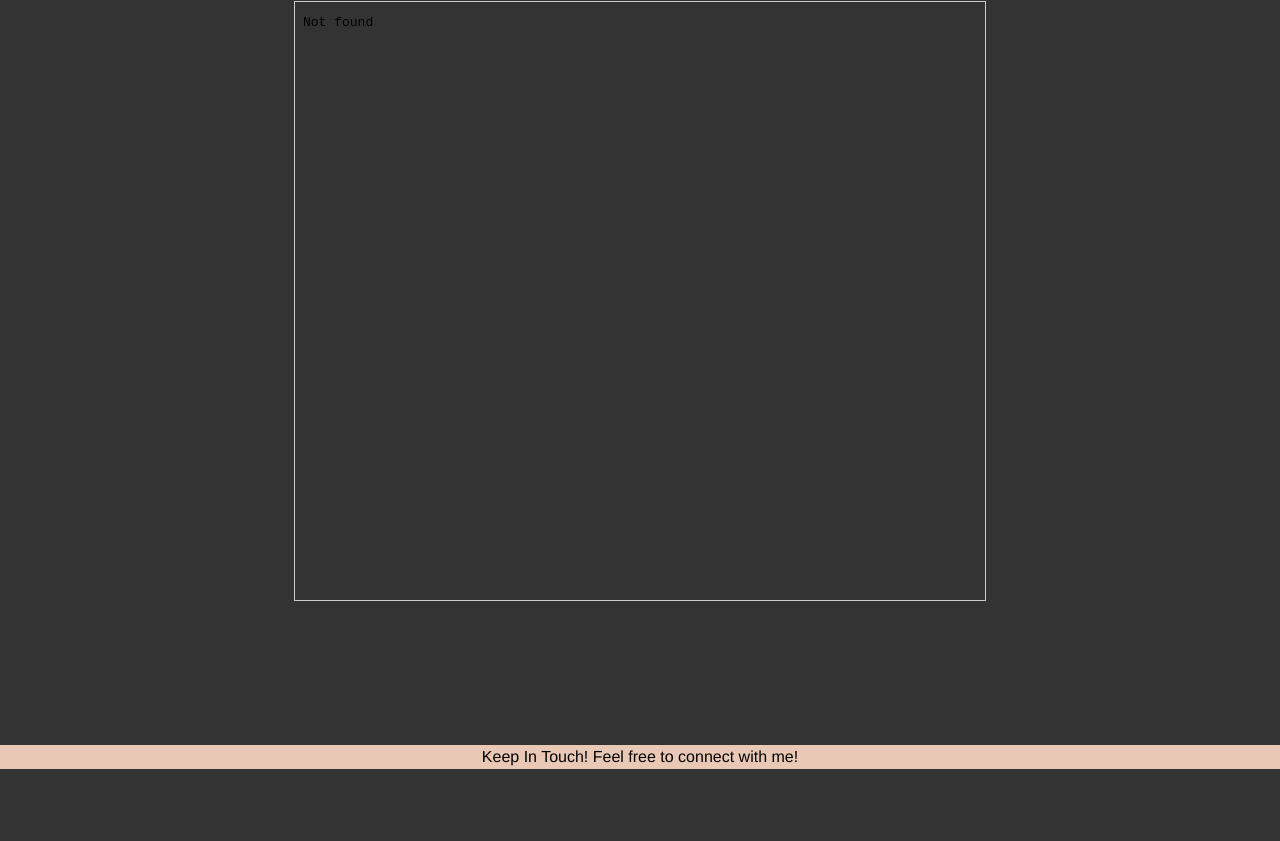
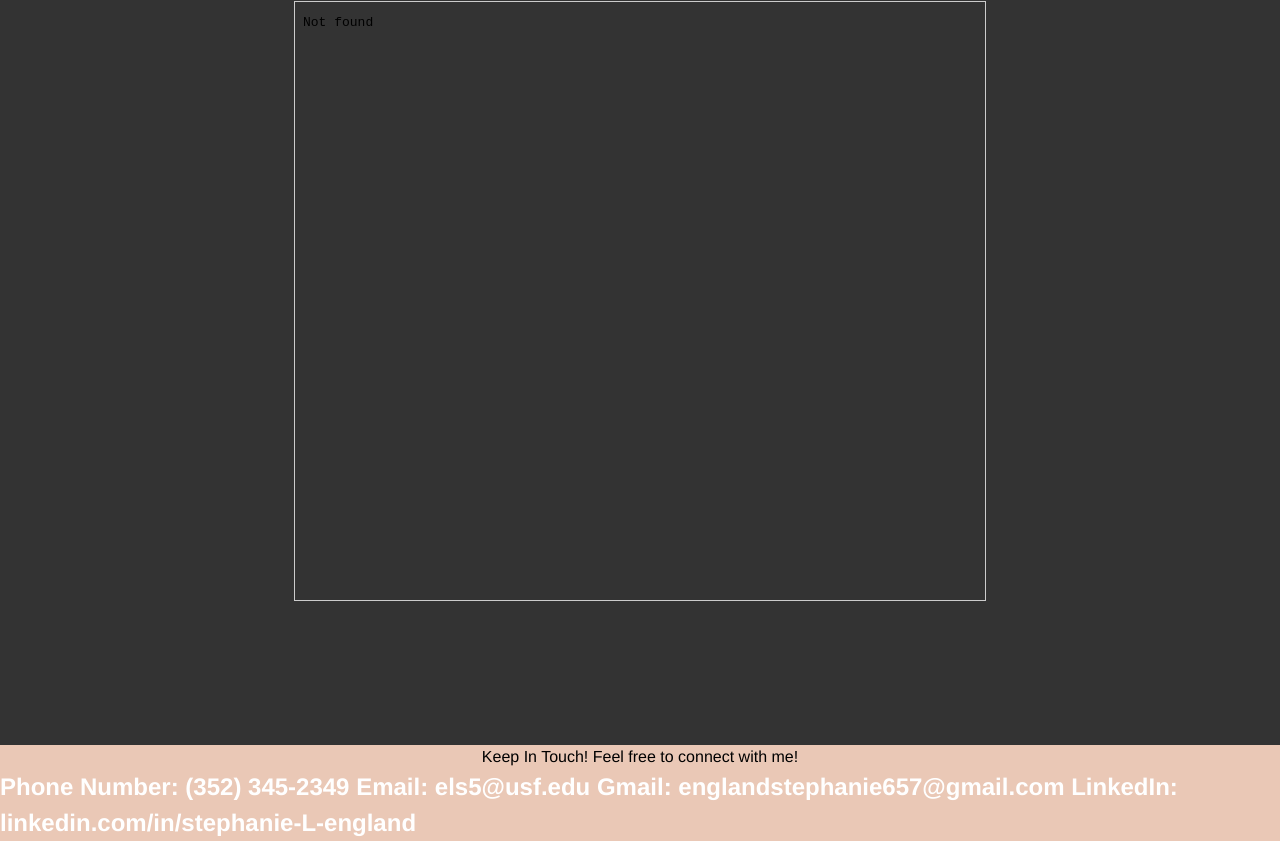
Before and after one commit to englands/englands.github.io, a plain HTML site: page index.html in a window 1280 px wide. Shown: the part 4572-5413 px from the top of the page. Before the commit the page ends 5341 px from the top, so only its background shows below. Drawn offline with Linux system fonts and the light colour scheme.

Commit message:
Update index.html

```diff
--- a/index.html
+++ b/index.html
@@ -311,6 +311,30 @@
       Event Management Portfolio
     </h2>
   </center>
+
+  <center>
+     <h3>
+      American Athletic Conference Championships
+    </h3>
+  </center>
+
+   <center>
+     <h3>
+      National Collegiate Athletic Association (NCAA) Championships
+    </h3>
+  </center>
+
+  <center>
+    <h3>
+      University of South Florida Engineering Expo
+    </h3>
+  </center>
+
+   <center>
+    <h3>
+      Special Events
+    </h3>
+  </center>
   -->
 
 </section>
@@ -346,5 +370,11 @@
 <center>
  Keep In Touch! Feel free to connect with me!
 </center>
+ <h2>
+  Phone Number: (352) 345-2349
+  Email: els5@usf.edu
+  Gmail: englandstephanie657@gmail.com
+  LinkedIn: linkedin.com/in/stephanie-L-england
+ </h2>
 </section>
 </footer>
```
